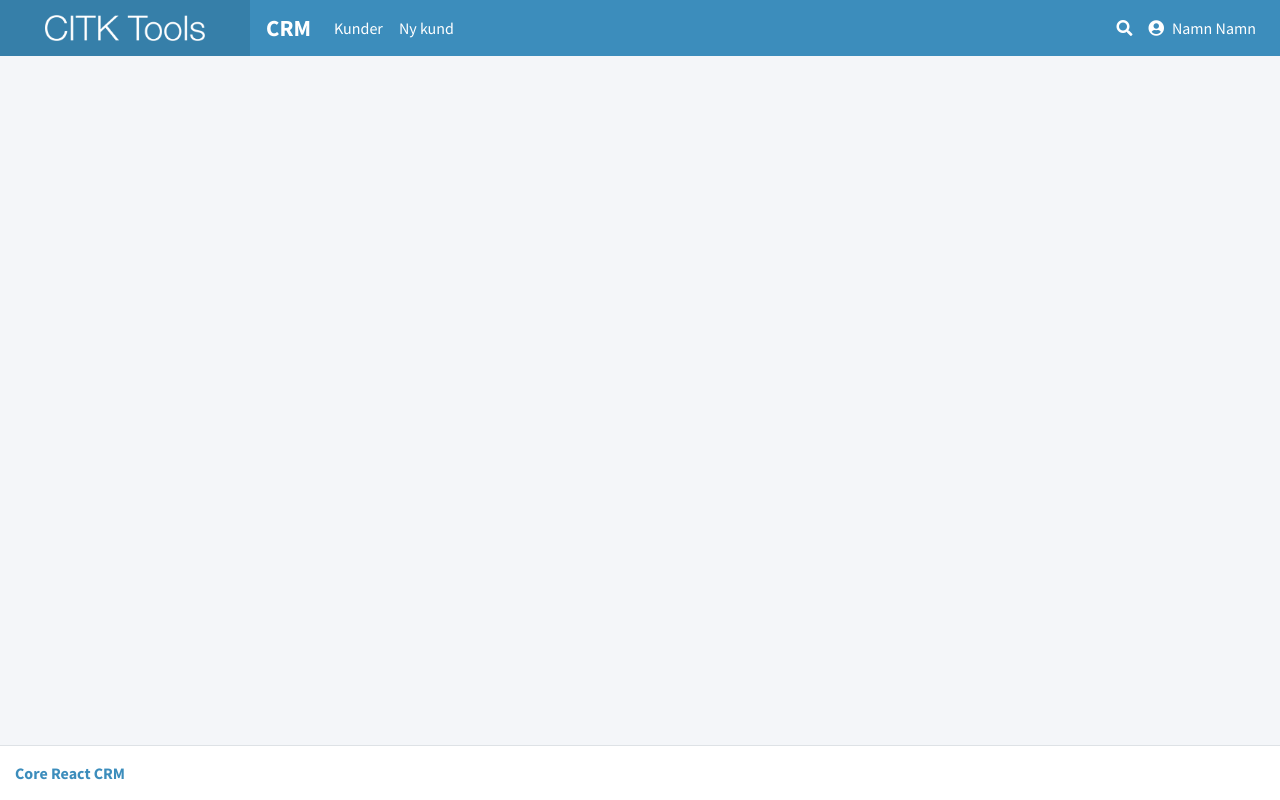
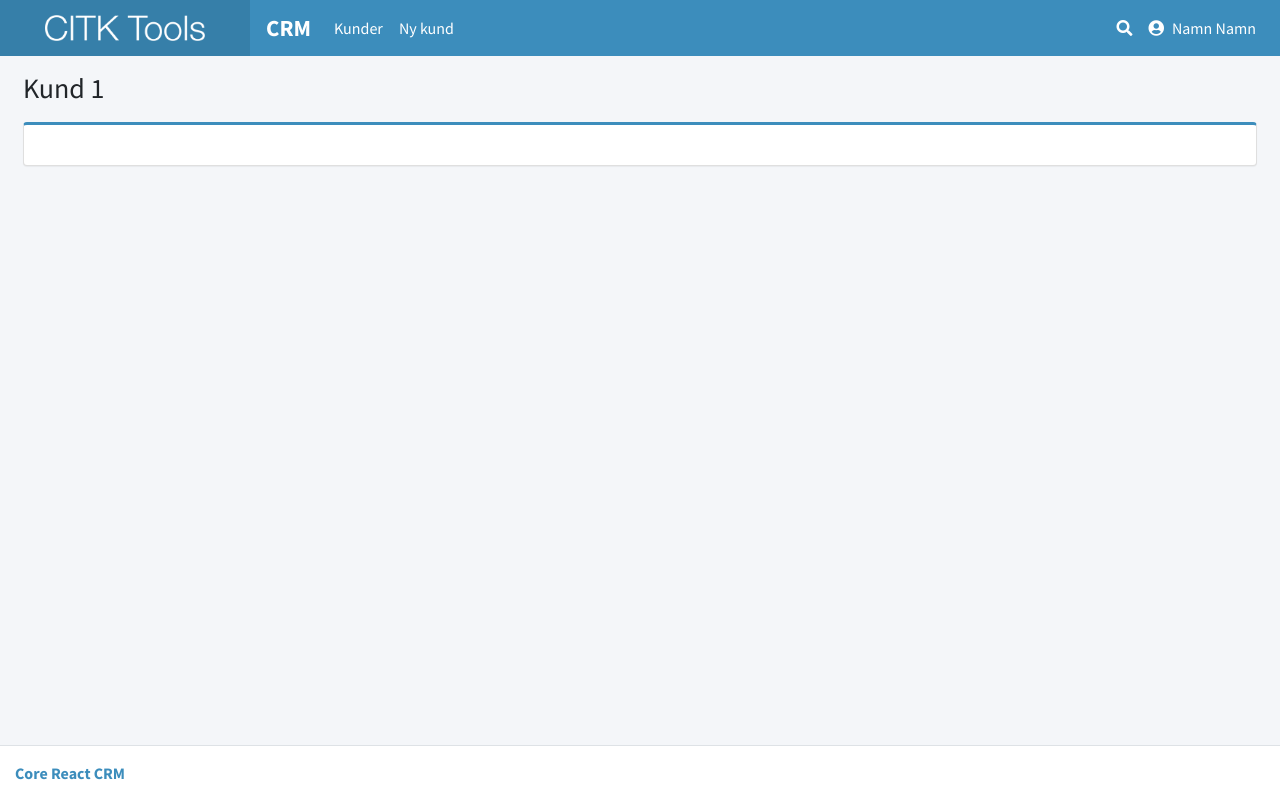
Before and after one commit to chrisronn/core-react, a React (Create React App) app: page /customer/1 in a window 1280 px wide. Built offline with nearby package versions, Linux system fonts and the light colour scheme.

Commit message:
Routing to customer

```diff
--- a/src/components/layout/Content.js
+++ b/src/components/layout/Content.js
@@ -4,7 +4,7 @@ import { Route, Switch } from "react-router-dom";
 //import Customer from "../page/Customer";
 import CustomerList from "../page/CustomerList";
 import CustomerCreate from "../page/CustomerCreate";
-//import CustomerCard from "../page/CustomerCard";
+import CustomerCard from "../page/CustomerCard";
 //import CustomerEdit from "../page/CustomerEdit";
 //import CustomerContactList from "../page/CustomerContactList";
 //import CustomerContact from "..page/CustomerContact";
@@ -17,6 +17,7 @@ const Content = () => (
       <Route exact path="/start" component={CustomerList} />
       <Route exact path="/customer/list" component={CustomerList} />
       <Route exact path="/customer/create" component={CustomerCreate} />
+      <Route path="/customer/:id" component={CustomerCard} />
     </Switch>
 
   </div>
--- /dev/null
+++ b/src/components/page/CustomerCard.js
@@ -0,0 +1,25 @@
+import React from 'react';
+import { useParams} from "react-router";
+
+const CustomerCard = () => {
+
+    let { id } = useParams();
+
+    return (
+        <section className="content">
+            <div className="container-fluid">
+
+                <h3 className="m-0 mb-3">Kund {id}</h3>
+
+                <div className="card card-primary card-outline">
+                    <div className="card-body">
+
+                    </div>
+                </div>
+
+            </div>
+        </section>
+    );
+};
+
+export default CustomerCard;
--- a/src/components/page/CustomerList.js
+++ b/src/components/page/CustomerList.js
@@ -14,8 +14,9 @@ const CustomerList = () => {
     }, [dispatch]);
 
     const colFormatter = (cell, row) => {
+        let id = row.id;
         return (
-          <Link to='/some/route'>
+          <Link to={'/customer/'+id}>
             {cell}
           </Link>
         )
--- a/src/redux/reducers/index.js
+++ b/src/redux/reducers/index.js
@@ -47,9 +47,10 @@ const rootReducer = (state = initialState, action) => {
     }
 
     if (action.type === C.GET_CUSTOMERS) {
-        return Object.assign({}, state, {
-            customers: state.customers.concat(action.payload)
-        });
+        return {
+            ...state,
+            customers: action.payload
+        };
     }
 
     return state;
```
